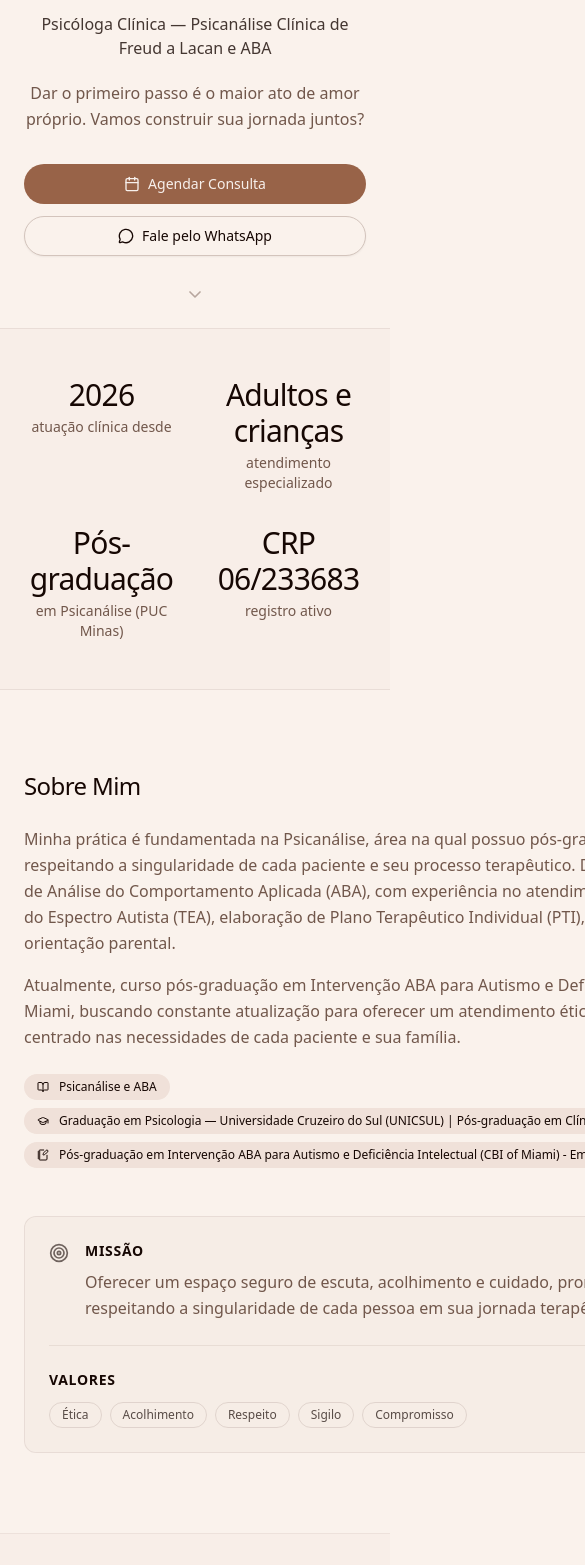
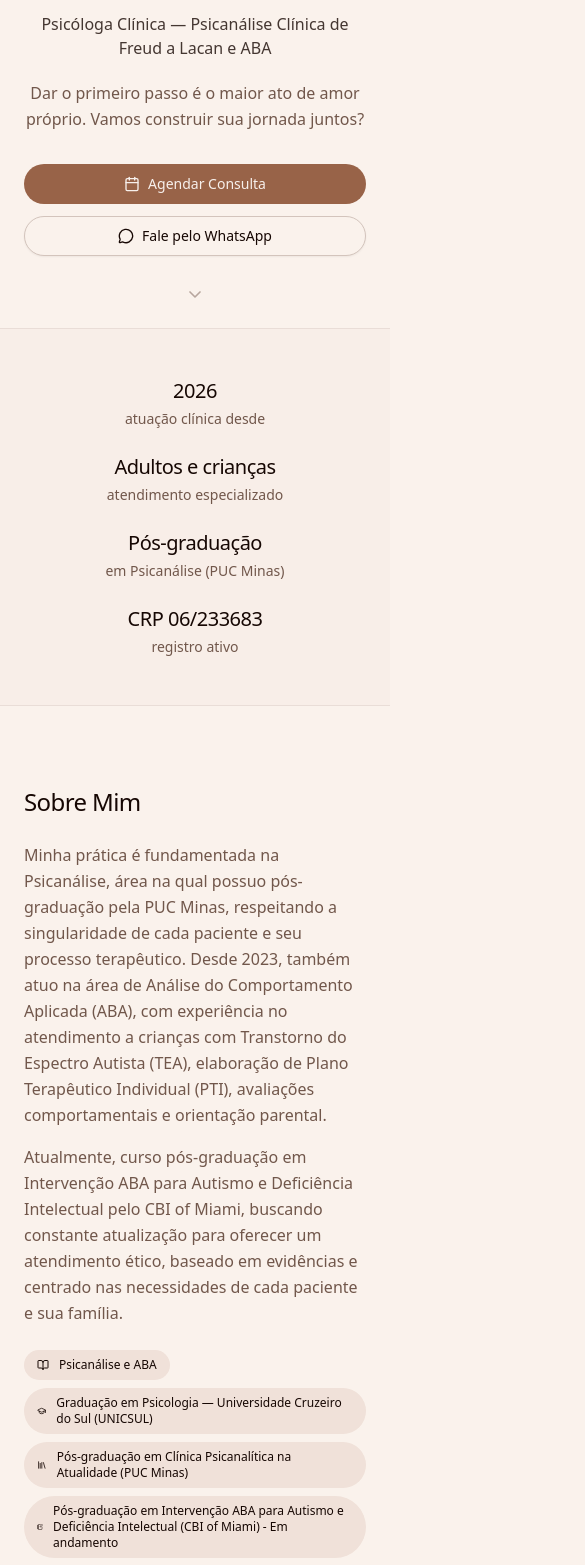
Before and after one commit to VictorBEHR/marinaLandingPage, a React (Vite) app: page / in a window 390 px wide. Shown: the part 432-1997 px from the top of the page, 585 px wide, since content can reach past the window. Built offline with nearby package versions, Linux system fonts and the light colour scheme.

Commit message:
fix: corrigindo overflow x

```diff
--- a/src/components/landing/AboutSection.tsx
+++ b/src/components/landing/AboutSection.tsx
@@ -1,7 +1,7 @@
 "use client";
 
 import { motion } from "framer-motion";
-import { Target, GraduationCap, BookOpen, Notebook, NotebookPen } from "lucide-react";
+import { Target, GraduationCap, BookOpen, Notebook, NotebookPen, Library } from "lucide-react";
 import { Badge } from "@/components/ui/badge";
 import { about } from "@/lib/landing-data";
 
@@ -21,7 +21,7 @@ export default function AboutSection() {
           transition={{ duration: 0.6 }}
         >
           {/* Left — Text */}
-          <div>
+          <div className="min-w-0">
             <h2
               id="about-title"
               className="text-2xl md:text-3xl font-light tracking-tight text-foreground mb-6"
@@ -38,16 +38,20 @@ export default function AboutSection() {
             ))}
 
             {/* Quick info badges */}
-            <div className="mt-6 flex flex-wrap gap-2">
-              <Badge variant="secondary" className="rounded-full px-3 py-1 font-normal">
+            <div className="mt-6 flex flex-wrap gap-2 min-w-0">
+              <Badge variant="secondary" className="rounded-full px-3 py-1.5 font-normal whitespace-normal shrink max-w-full h-auto text-left">
                 <BookOpen className="h-3.5 w-3.5 mr-1.5" />
                 {about.approach}
               </Badge>
-              <Badge variant="secondary" className="rounded-full px-3 py-1 font-normal">
+              <Badge variant="secondary" className="rounded-full px-3 py-1.5 font-normal whitespace-normal shrink max-w-full h-auto text-left">
                 <GraduationCap className="h-3.5 w-3.5 mr-1.5" />
                 {about.formation}
               </Badge>
-              <Badge variant="secondary" className="rounded-full px-3 py-1 font-normal">
+              <Badge variant="secondary" className="rounded-full px-3 py-1.5 font-normal whitespace-normal shrink max-w-full h-auto text-left">
+                <Library className="h-3.5 w-3.5 mr-1.5" />
+                {about.latoSenso}
+              </Badge>
+              <Badge variant="secondary" className="rounded-full px-3 py-1.5 font-normal whitespace-normal shrink max-w-full h-auto text-left">
                 <NotebookPen className="h-3.5 w-3.5 mr-1.5" />
                 {about.ongoing}
               </Badge>
@@ -59,7 +63,7 @@ export default function AboutSection() {
             <div className="p-6 md:p-8 rounded-xl bg-muted/40 border border-border/40">
               <div className="flex items-start gap-4">
                 <Target className="h-5 w-5 text-foreground/60 mt-0.5 shrink-0" />
-                <div>
+                <div className="min-w-0">
                   <h3 className="text-sm font-semibold text-foreground uppercase tracking-wider mb-2">
                     Missão
                   </h3>
@@ -73,12 +77,12 @@ export default function AboutSection() {
                 <h3 className="text-sm font-semibold text-foreground uppercase tracking-wider mb-3">
                   Valores
                 </h3>
-                <div className="flex flex-wrap gap-2">
+                <div className="flex flex-wrap gap-2 min-w-0">
                   {about.values.map((v) => (
                     <Badge
                       key={v}
                       variant="outline"
-                      className="rounded-full px-3 py-1 font-normal text-foreground/70 border-border/60"
+                      className="rounded-full px-3 py-1.5 font-normal whitespace-normal shrink max-w-full h-auto text-left text-foreground/70 border-border/60"
                     >
                       {v}
                     </Badge>
--- a/src/components/landing/ContactSection.tsx
+++ b/src/components/landing/ContactSection.tsx
@@ -51,7 +51,7 @@ export default function ContactSection() {
             {psychologist.location.address && (
               <div className="flex items-start gap-4">
                 <MapPin className="h-5 w-5 text-foreground/50 mt-0.5 shrink-0" />
-                <div>
+                <div className="min-w-0">
                   <p className="text-sm text-foreground">
                     {psychologist.location.address}
                   </p>
@@ -65,7 +65,7 @@ export default function ContactSection() {
             {/* Phone & WhatsApp */}
             <div className="flex items-start gap-4">
               <Phone className="h-5 w-5 text-foreground/50 mt-0.5 shrink-0" />
-              <div>
+              <div className="min-w-0">
                 <p className="text-sm text-foreground">{psychologist.phone}</p>
                 <a
                   href={`https://wa.me/${psychologist.whatsapp}?text=${encodeURI(psychologist.message)}`}
@@ -84,7 +84,7 @@ export default function ContactSection() {
               <Mail className="h-5 w-5 text-foreground/50 mt-0.5 shrink-0" />
               <a
                 href={`mailto:${psychologist.email}`}
-                className="text-sm text-foreground/80 hover:text-foreground transition-colors"
+                className="text-sm text-foreground/80 hover:text-foreground transition-colors break-all min-w-0"
               >
                 {psychologist.email}
               </a>
--- a/src/components/landing/Differentiators.tsx
+++ b/src/components/landing/Differentiators.tsx
@@ -58,7 +58,7 @@ export default function Differentiators() {
                 <div className="w-10 h-10 rounded-full bg-muted flex items-center justify-center shrink-0">
                   <Icon className="h-5 w-5 text-foreground/60" />
                 </div>
-                <div>
+                <div className="min-w-0">
                   <h3 className="text-sm font-medium text-foreground">{item.title}</h3>
                   <p className="text-sm text-muted-foreground mt-1 leading-relaxed">
                     {item.description}
--- a/src/components/landing/Footer.tsx
+++ b/src/components/landing/Footer.tsx
@@ -59,7 +59,7 @@ export default function Footer() {
               </a>
               <a
                 href={`mailto:${psychologist.email}`}
-                className="text-sm text-muted-foreground hover:text-foreground transition-colors inline-flex items-center gap-2"
+                className="text-sm text-muted-foreground hover:text-foreground transition-colors inline-flex items-center gap-2 min-w-0 break-all"
               >
                 <Mail className="h-3.5 w-3.5" />
                 {psychologist.email}
@@ -96,8 +96,8 @@ export default function Footer() {
         <Separator className="my-8 bg-border/40" />
 
         {/* Bottom bar */}
-        <div className="flex flex-col sm:flex-row items-center justify-between gap-4 text-xs text-muted-foreground">
-          <p>{footer.copyright}</p>
+        <div className="flex flex-col md:flex-row items-center justify-between gap-4 flex-wrap text-center md:text-left text-xs text-muted-foreground">
+          <p className="break-words max-w-full">{footer.copyright}</p>
           <div className="flex items-center gap-4">
             <a href={footer.privacyUrl} className="hover:text-foreground transition-colors">
               Política de Privacidade
--- a/src/components/landing/StatsBar.tsx
+++ b/src/components/landing/StatsBar.tsx
@@ -10,17 +10,17 @@ export default function StatsBar() {
       aria-label="Indicadores profissionais"
     >
       <div className="max-w-4xl mx-auto">
-        <div className="grid grid-cols-2 md:grid-cols-4 gap-8 md:gap-12">
+        <div className="grid grid-cols-1 min-[400px]:grid-cols-2 md:grid-cols-4 gap-6 md:gap-12">
           {stats.map((stat, i) => (
             <motion.div
               key={stat.label}
-              className="text-center"
+              className="text-center min-w-0 break-words"
               initial={{ opacity: 0, y: 16 }}
               whileInView={{ opacity: 1, y: 0 }}
               viewport={{ once: true, margin: "-40px" }}
               transition={{ duration: 0.5, delay: i * 0.1 }}
             >
-              <p className="text-3xl md:text-4xl font-light tracking-tight text-foreground">
+              <p className="text-xl min-[400px]:text-2xl md:text-4xl font-light tracking-tight text-foreground">
                 {stat.value}
               </p>
               <p className="mt-1 text-sm text-muted-foreground">{stat.label}</p>
--- a/src/index.css
+++ b/src/index.css
@@ -116,6 +116,16 @@
   * {
     @apply border-border outline-ring/50;
   }
+  html,
+  body {
+    overflow-x: clip;
+  }
+  img,
+  video,
+  iframe,
+  svg {
+    max-width: 100%;
+  }
   body {
     @apply bg-background text-foreground;
   }
--- a/src/lib/landing-data.ts
+++ b/src/lib/landing-data.ts
@@ -54,7 +54,9 @@ export const about = {
     "Compromisso"
   ],
   formation:
-    "Graduação em Psicologia — Universidade Cruzeiro do Sul (UNICSUL) | Pós-graduação em Clínica Psicanalítica na Atualidade (PUC Minas)",
+    "Graduação em Psicologia — Universidade Cruzeiro do Sul (UNICSUL)",
+  latoSenso:
+    "Pós-graduação em Clínica Psicanalítica na Atualidade (PUC Minas)",
   ongoing:
     "Pós-graduação em Intervenção ABA para Autismo e Deficiência Intelectual (CBI of Miami) - Em andamento",
   approach:
--- a/src/pages/Landing.tsx
+++ b/src/pages/Landing.tsx
@@ -18,7 +18,7 @@ export default function Landing() {
       initial={{ opacity: 0 }}
       animate={{ opacity: 1 }}
       transition={{ duration: 0.5 }}
-      className="min-h-screen flex flex-col"
+      className="min-h-screen flex flex-col w-full overflow-x-clip"
     >
       {/* Skip to content — accessibility */}
       <a
@@ -30,7 +30,7 @@ export default function Landing() {
 
       <Navbar />
 
-      <main>
+      <main className="min-w-0">
         <HeroSection />
         <StatsBar />
         <AboutSection />
```
Also changed, not shown: src/components/landing/HowItWorks.tsx (+5 -5 lines).
